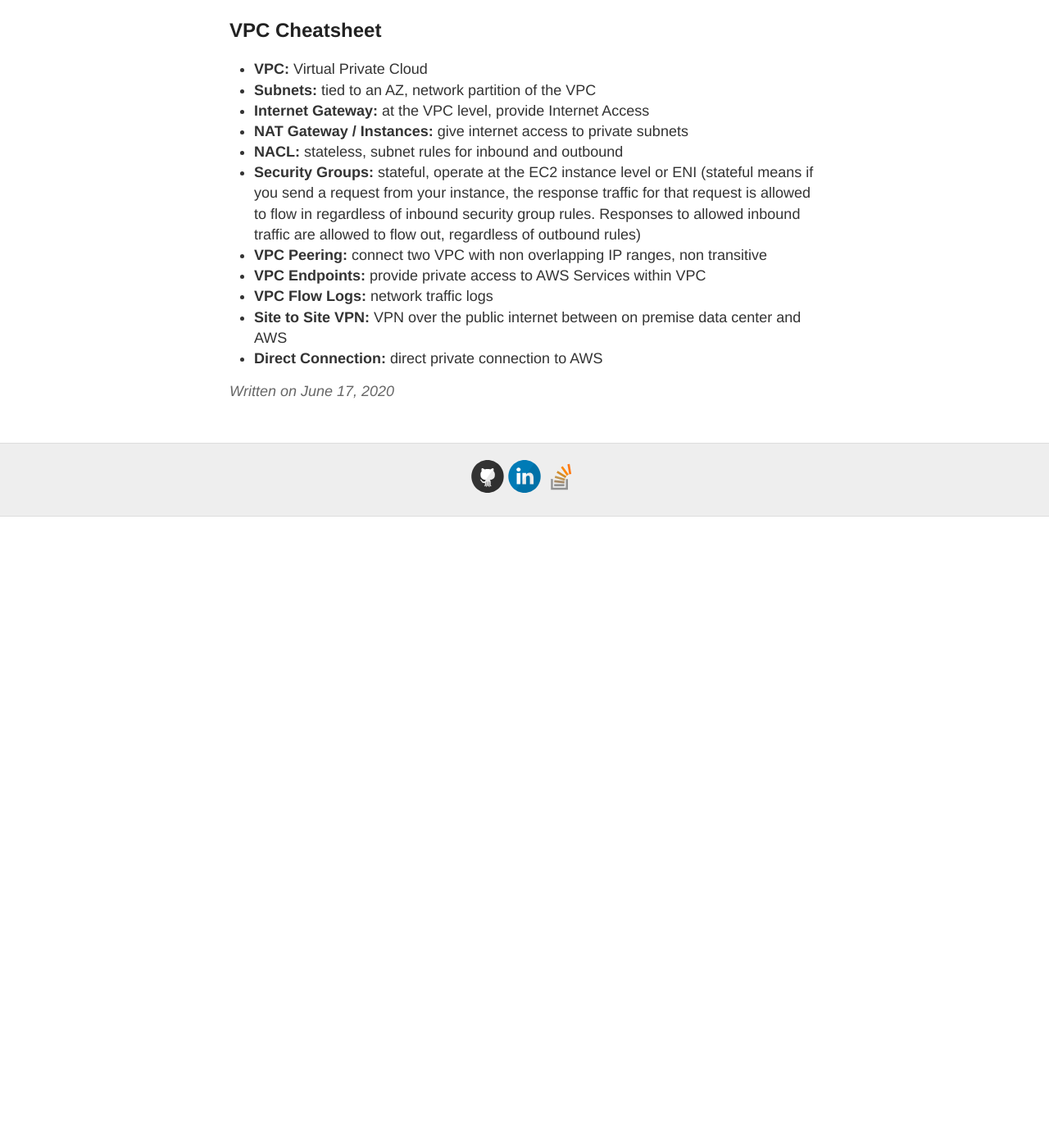
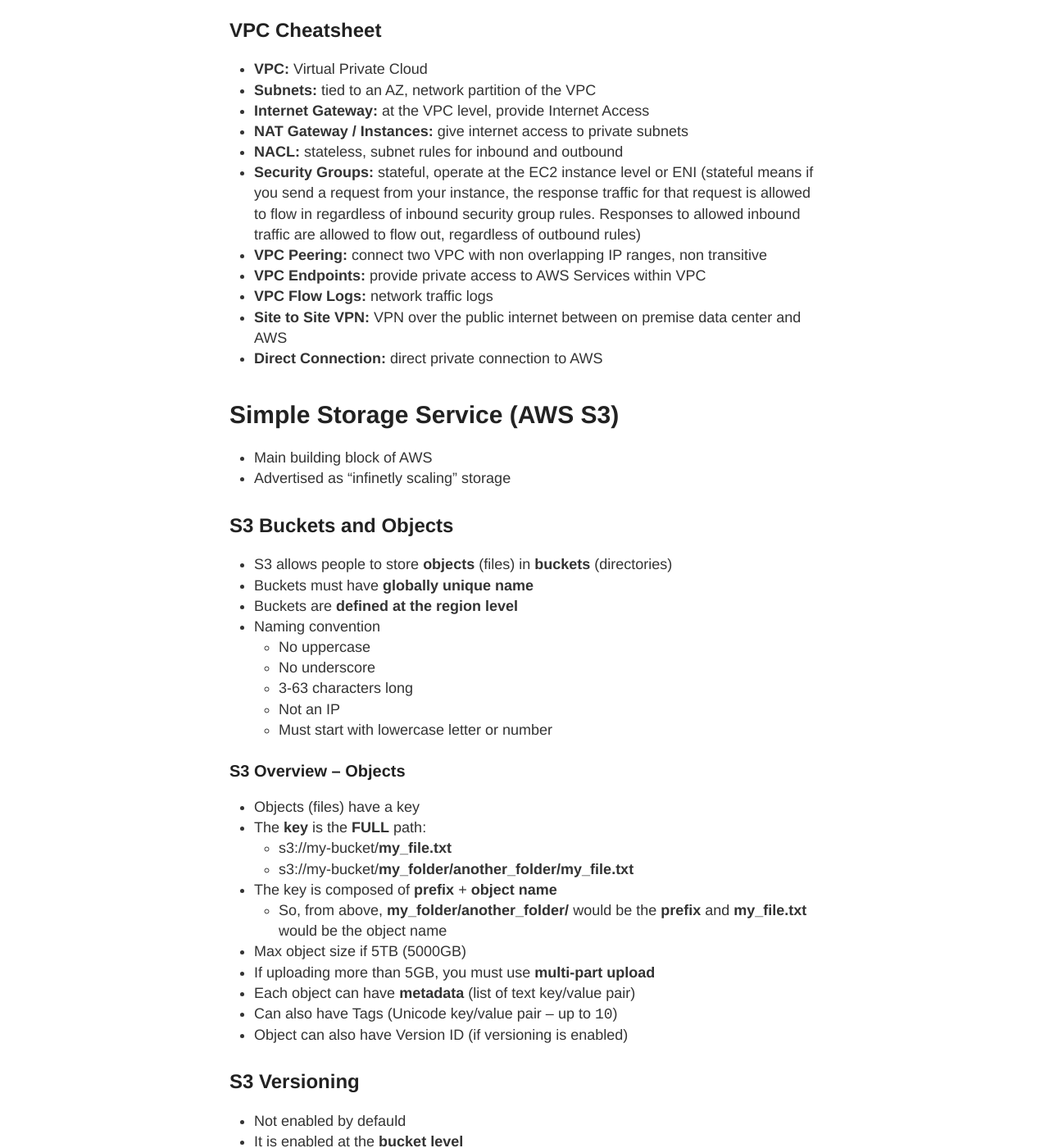
Before and after one commit to gutucristian/gutucristian.github.io, a Jekyll site: the page built from _posts/2020-06-17-Amazon-Web-Services-(AWS).md, in a window 1280 px wide and 1400 px high, scrolled down 50096 px. Shown: the whole window at 82% size. Built offline with Jekyll 4.4.1, drawn with Linux system fonts in a browser that asks for light colours; our own code applies the rules of GitHub Pages for plain Markdown files; before the commit the page ends 50726 px from its top, so only the background shows below that; some of the changed text lies outside the part shown.

Commit message:
Update 2020-06-17-Amazon-Web-Services-(AWS).md

```diff
--- a/_posts/2020-06-17-Amazon-Web-Services-(AWS).md
+++ b/_posts/2020-06-17-Amazon-Web-Services-(AWS).md
@@ -1365,3 +1365,50 @@
 - **VPC Flow Logs:** network traffic logs
 - **Site to Site VPN:** VPN over the public internet between on premise data center and AWS
 - **Direct Connection:** direct private connection to AWS
+
+# Simple Storage Service (AWS S3)
+
+- Main building block of AWS
+- Advertised as "infinetly scaling" storage
+
+## S3 Buckets and Objects
+
+- S3 allows people to store **objects** (files) in **buckets** (directories)
+- Buckets must have **globally unique name**
+- Buckets are **defined at the region level**
+- Naming convention
+  - No uppercase
+  - No underscore
+  - 3-63 characters long
+  - Not an IP
+  - Must start with lowercase letter or number
+
+### S3 Overview -- Objects
+
+- Objects (files) have a key
+- The **key** is the **FULL** path:
+  - s3://my-bucket/**my_file.txt**
+  - s3://my-bucket/**my_folder/another_folder/my_file.txt**
+- The key is composed of **prefix** + **object name**
+  - So, from above, **my_folder/another_folder/** would be the **prefix** and **my_file.txt** would be the object name
+- Max object size if 5TB (5000GB)
+- If uploading more than 5GB, you must use **multi-part upload**
+- Each object can have **metadata** (list of text key/value pair)
+- Can also have Tags (Unicode key/value pair -- up to `10`)
+- Object can also have Version ID (if versioning is enabled)
+
+## S3 Versioning
+
+- Not enabled by defauld
+- It is enabled at the **bucket level**
+- Same key overwrite will increment the version
+- Best practive is to version your buckets
+  - Protects against unintended deletes (i.e., ability to restore a version)
+  - Easily roll back to a previous version
+- Notes:
+  - Any file that is not versioned prior to enabling versioning will have a version of **null**
+  - Suspending versioning does not delete the previous versions
+
+## S3 Encryption for Objects
+
+- There are `4` methods of encrypting objects in S3
```
